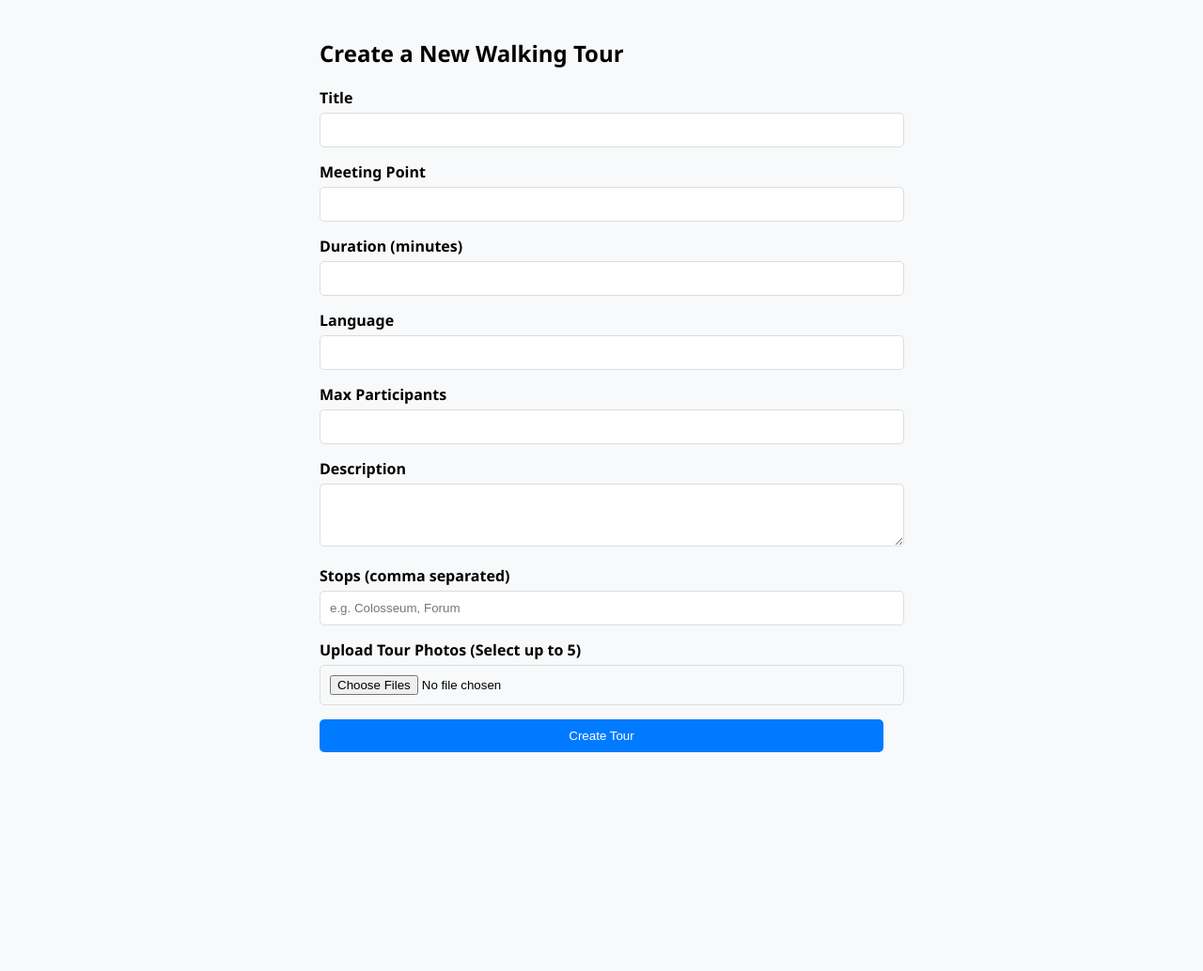
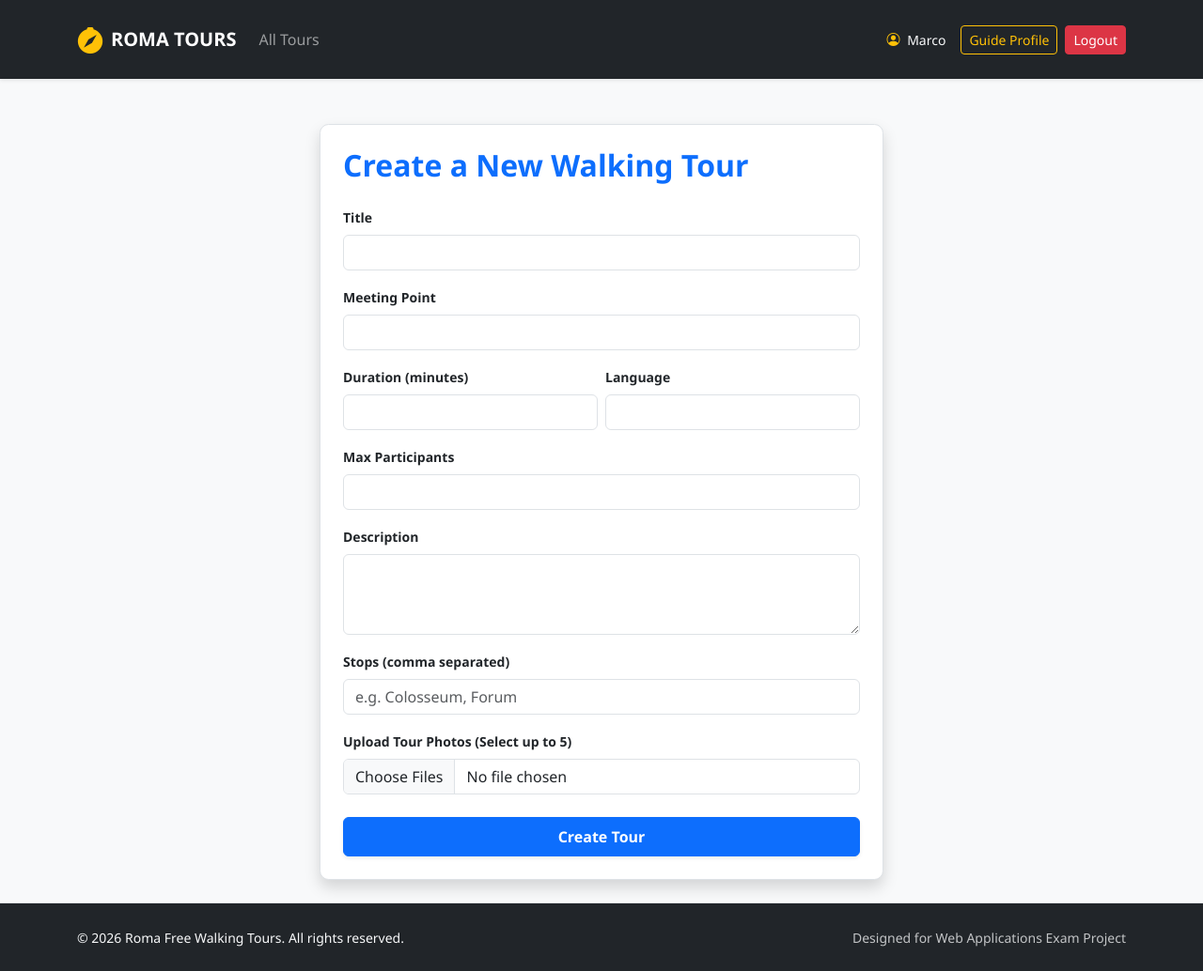
Before and after one commit to MujoGultekin/Free_Walk_Tours_New, a Flask app: page /guide/tour/new in a window 1280 px wide. Shown: the whole page at 94% size. Before the commit the page ends 801 px from the top, so only its background shows below. Run offline with Flask 3, Linux system fonts and the light colour scheme; a user stored in the database is signed in.

Commit message:
+fixed jinja and css fixed variables

```diff
--- a/static/css/styles.css
+++ b/static/css/styles.css
@@ -2,41 +2,33 @@
 body {
     background-color: #f8f9fa;
     font-family: 'Segoe UI', Tahoma, Geneva, Verdana, sans-serif;
+    font-size: 1rem; /* Esnek yazı tipi */
 }
 
 .navbar-brand img {
     transition: transform 0.3s ease;
 }
 
-.navbar-brand img:hover {
-    transform: scale(1.05);
-}
-
 .card {
     border: none;
-    border-radius: 10px;
+    border-radius: 0.6rem; /* % yerine rem kullanarak esnek köşe */
     transition: transform 0.2s ease, box-shadow 0.2s ease;
 }
 
 .card:hover {
     transform: translateY(-3px);
-    box-shadow: 0 10px 20px rgba(0,0,0,0.08) !important;
-}
-
-footer {
-    background-color: #ffffff;
-}
-
-.badge-lang {
-    background-color: #e9ecef;
-    color: #495057;
-    font-weight: 500;
+    box-shadow: 0 0.5rem 1rem rgba(0,0,0,0.08) !important;
 }
 
 .hero-section {
-    height: 80vh;
+    height: 80vh; /* Ekran yüksekliğine duyarlı */
     background-image: linear-gradient(rgba(0,0,0,0.5), rgba(0,0,0,0.5)), url('../images/roma.jpg');
     background-position: center;
     background-size: cover;
     background-repeat: no-repeat;
 }
+
+.register-card, .login-card {
+    width: 95%; /* Küçük ekranlarda esnek */
+    max-width: 500px; /* Büyük ekranlarda sınırlı */
+}
--- a/templates/base.html
+++ b/templates/base.html
@@ -13,7 +13,6 @@
 
   <nav class="navbar navbar-expand-lg navbar-dark bg-dark shadow-sm py-3 mb-4">
     <div class="container">
-      <!-- Marka logoya basınca Roma Tours landing page'e gider -->
       <a class="navbar-brand d-flex align-items-center fw-bold text-uppercase tracking-wider" href="{{ url_for('roma_tours') }}">
         <i class="bi bi-compass-fill me-2 text-warning fs-3"></i> Roma Tours
       </a>
@@ -69,8 +68,7 @@
     {% endwith %}
 
     <div class="row g-4">
-      {% block content %}
-      {% endblock %}
+      {% block content %}{% endblock %}
     </div>
   </div>
 
--- a/templates/login.html
+++ b/templates/login.html
@@ -4,7 +4,7 @@
 
 {% block content %}
 <div class="col-12 d-flex justify-content-center align-items-center py-4">
-  <div class="card shadow border p-4" style="width: 100%; max-width: 420px;">
+  <div class="card shadow border p-4 login-card">
     <div class="text-center mb-4">
       <i class="bi bi-shield-lock-fill text-warning display-4"></i>
       <h3 class="fw-bold mt-2">Account Login</h3>
--- a/templates/new_tour.html
+++ b/templates/new_tour.html
@@ -1,64 +1,49 @@
-<!DOCTYPE html>
-<html lang="en">
-<head>
-    <meta charset="UTF-8">
-    <title>Create New Tour</title>
-    <!-- CSS dosya yolunu style.css konumuna göre düzelttim -->
-    <link rel="stylesheet" href="{{ url_for('static', filename='css/styles.css') }}">
-    <style>
-        .form-container { max-width: 600px; margin: 40px auto; }
-        .form-group { margin-bottom: 15px; }
-        label { display: block; margin-bottom: 5px; font-weight: 600; }
-        input, textarea { width: 100%; padding: 10px; border: 1px solid #ddd; border-radius: 5px; }
-        button { background-color: #007bff; color: white; padding: 10px 20px; border: none; border-radius: 5px; cursor: pointer; width: 100%; }
-        button:hover { background-color: #0056b3; }
-    </style>
-</head>
-<body>
+{% extends 'base.html' %}
 
-<div class="container form-container">
-    <!-- Sayfanın genel tasarımına uyması için card sınıfını kullandık -->
-    <div class="card shadow p-4">
-        <h2 class="mb-4">Create a New Walking Tour</h2>
-        <!-- Dosya yükleme özelliği için enctype ekledik -->
+{% block title %}Create New Tour{% endblock %}
+
+{% block content %}
+<div class="col-12 d-flex justify-content-center py-4">
+    <div class="card shadow border p-4" style="width: 100%; max-width: 600px;">
+        <h2 class="mb-4 fw-bold text-primary">Create a New Walking Tour</h2>
+
         <form method="POST" enctype="multipart/form-data">
-            <div class="form-group">
-                <label>Title</label>
-                <input type="text" name="title" required>
+            <div class="mb-3">
+                <label for="title" class="form-label small fw-bold">Title</label>
+                <input type="text" class="form-control" name="title" id="title" required>
             </div>
-            <div class="form-group">
-                <label>Meeting Point</label>
-                <input type="text" name="meeting_point" required>
+            <div class="mb-3">
+                <label for="meeting_point" class="form-label small fw-bold">Meeting Point</label>
+                <input type="text" class="form-control" name="meeting_point" id="meeting_point" required>
             </div>
-            <div class="form-group">
-                <label>Duration (minutes)</label>
-                <input type="number" name="duration" required>
+            <div class="row g-2 mb-3">
+                <div class="col-md-6">
+                    <label for="duration" class="form-label small fw-bold">Duration (minutes)</label>
+                    <input type="number" class="form-control" name="duration" id="duration" required>
+                </div>
+                <div class="col-md-6">
+                    <label for="language" class="form-label small fw-bold">Language</label>
+                    <input type="text" class="form-control" name="language" id="language" required>
+                </div>
             </div>
-            <div class="form-group">
-                <label>Language</label>
-                <input type="text" name="language" required>
+            <div class="mb-3">
+                <label for="max_participants" class="form-label small fw-bold">Max Participants</label>
+                <input type="number" class="form-control" name="max_participants" id="max_participants" required>
             </div>
-            <div class="form-group">
-                <label>Max Participants</label>
-                <input type="number" name="max_participants" required>
+            <div class="mb-3">
+                <label for="description" class="form-label small fw-bold">Description</label>
+                <textarea class="form-control" name="description" id="description" rows="3" required></textarea>
             </div>
-            <div class="form-group">
-                <label>Description</label>
-                <textarea name="description" rows="3" required></textarea>
+            <div class="mb-3">
+                <label for="stops" class="form-label small fw-bold">Stops (comma separated)</label>
+                <input type="text" class="form-control" name="stops" id="stops" placeholder="e.g. Colosseum, Forum" required>
             </div>
-            <div class="form-group">
-                <label>Stops (comma separated)</label>
-                <input type="text" name="stops" placeholder="e.g. Colosseum, Forum" required>
+            <div class="mb-4">
+                <label for="photos" class="form-label small fw-bold">Upload Tour Photos (Select up to 5)</label>
+                <input type="file" class="form-control" name="photos" id="photos" accept="image/*" multiple required>
             </div>
-            <div class="form-group">
-                <label>Upload Tour Photos (Select up to 5)</label>
-                <!-- Dosya yükleme alanı (multiple ile çoklu seçim aktif) -->
-                <input type="file" name="photos" accept="image/*" multiple required>
-            </div>
-            <button type="submit">Create Tour</button>
+            <button type="submit" class="btn btn-primary w-100 py-2 fw-bold shadow-sm">Create Tour</button>
         </form>
     </div>
 </div>
-
-</body>
-</html>
+{% endblock %}
--- a/templates/register_participant.html
+++ b/templates/register_participant.html
@@ -4,7 +4,7 @@
 
 {% block content %}
 <div class="col-12 d-flex justify-content-center align-items-center py-4">
-  <div class="card shadow border p-4" style="width: 100%; max-width: 480px;">
+  <div class="card shadow border p-4 register-card">
     <div class="text-center mb-4">
       <i class="bi bi-person-plus-fill text-success display-4"></i>
       <h3 class="fw-bold mt-2">Participant Registration</h3>
```
Also changed, not shown: templates/edit_tour.html (+23 -23 lines), templates/index.html (+7 -5 lines), templates/profile_admin.html (+38 -6 lines), templates/profile_guide.html (+6 -4 lines), templates/profile_participant.html (+6 -2 lines), templates/register_guide.html (+5 -21 lines), templates/roma_tours.html (+6 -2 lines), templates/tour_detail.html (+9 -7 lines), roma_tours.db.
